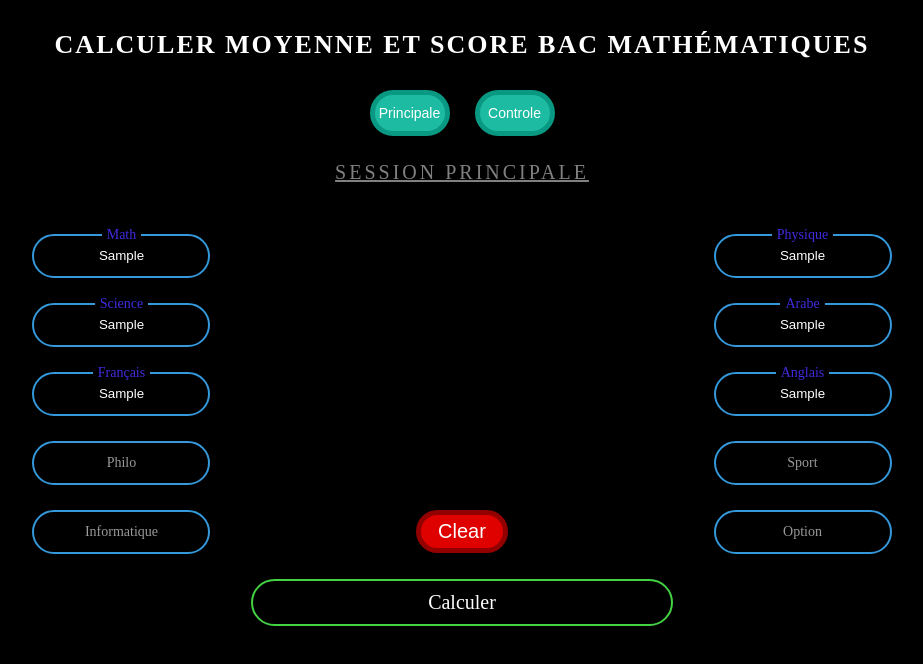
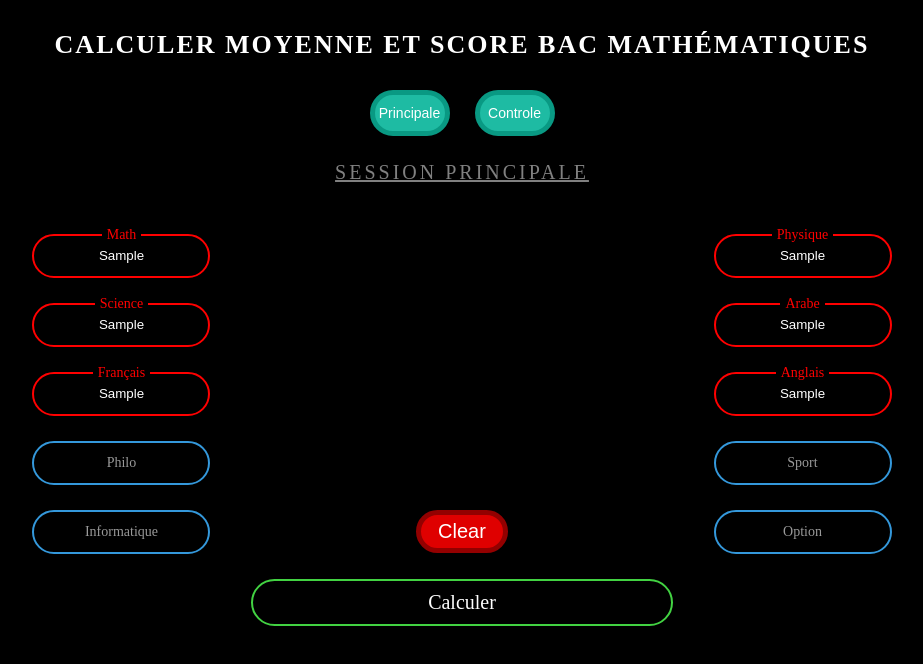
Before and after one commit to PcUser399/Mo3adli, a plain HTML site: page index.html in a window 1280 px wide. Both pictures are taken after typing "Sample", "Sample", "Sample", "Sample", "Sample", "Sample" into the empty fields and a click on the button "Calculer". Shown: the whole page, without its empty margins (178-1101 px from the left). Drawn offline with Linux system fonts and the light colour scheme.

Commit message:
Update index.html

```diff
--- a/index.html
+++ b/index.html
@@ -442,7 +442,7 @@
       }
         else{
           document.querySelector('.a'+i).setCustomValidity('Veuillez entrer un nombre entre 0 et 20') ;
-          document.querySelector('.a'+i).;
+          document.querySelector('.a'+i);
         }
       }
       function Clear(){
```
